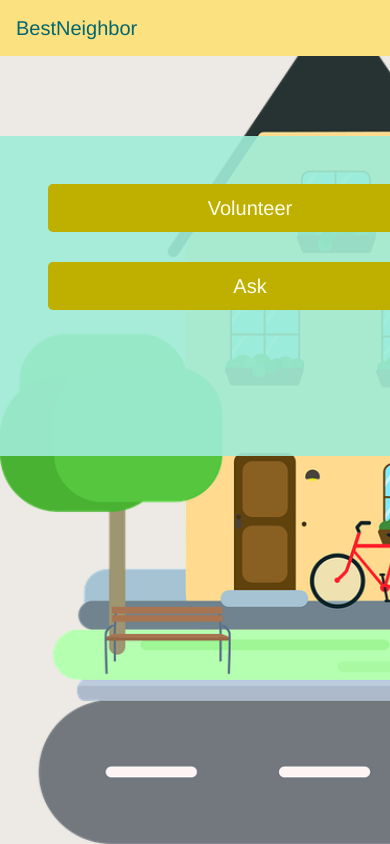
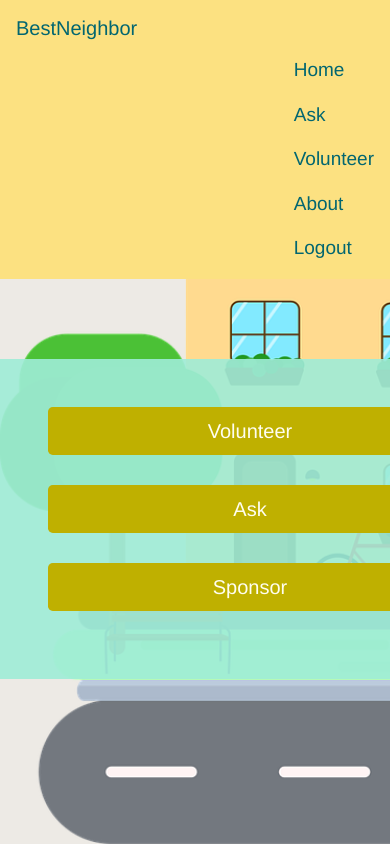
Before and after one commit to Hackbright-Covid-19-Hackathon/hack-covid-19, a Flask app: page /user in a window 390 px wide; the page is wider, and only the part inside the window is pictured. Run offline with Flask 2, Linux system fonts and the light colour scheme; some libraries are stand-ins or nearby versions.

Commit message:
fixed navbar breakpoint, added sponsor button to user page

```diff
--- a/static/css/site.css
+++ b/static/css/site.css
@@ -44,6 +44,7 @@ body {
 
 #user-box {
     height: 20rem;
+    padding: 3rem;
 }
 
 .btn, button {
--- a/templates/navbar.html
+++ b/templates/navbar.html
@@ -1,18 +1,15 @@
 <nav class="navbar navbar-expand-lg">
   <a class="navbar-brand" href="/">BestNeighbor</a>
-  <button class="navbar-toggler" type="button" data-toggle="collapse" data-target="#navbarNavDropdown" aria-controls="navbarNavDropdown" aria-expanded="false" aria-label="Toggle navigation">
-    <span class="navbar-toggler-icon"></span>
-  </button>
-  <div class="collapse navbar-collapse" id="navbarNavDropdown">
+  <div class="collapse navbar-collapse d-flex flex-row-reverse" id="navbarNavDropdown">
     <ul class="navbar-nav">
       <li class="nav-item active">
         <a class="nav-link" href="/user">Home</a>
       </li>
       <li class="nav-item">
-        <a class="nav-link" href="#">Available Tasks</a>
+        <a class="nav-link" href="/asker-homepage">Ask</a>
       </li>
       <li class="nav-item">
-        <a class="nav-link" href="#">Your Tasks</a>
+        <a class="nav-link" href="/volunteer-homepage">Volunteer</a>
       </li>
       <li class="nav-item">
           <a class="nav-link" href="/about">About</a>
--- a/templates/user.html
+++ b/templates/user.html
@@ -7,6 +7,7 @@
 {% block content %}
 <div id="user-box" class="mx-auto" style="width: 500px;">
     <a class="btn btn-lg btn-block" href="/volunteer-homepage" role="button">Volunteer</a><br>
-    <a class="btn btn-lg btn-block" href="/asker-homepage" role="button">Ask</a>
+    <a class="btn btn-lg btn-block" href="/asker-homepage" role="button">Ask</a><br>
+    <a class="btn btn-lg btn-block" href="#" role="button">Sponsor</a>
 </div>
 {% endblock %}
```
